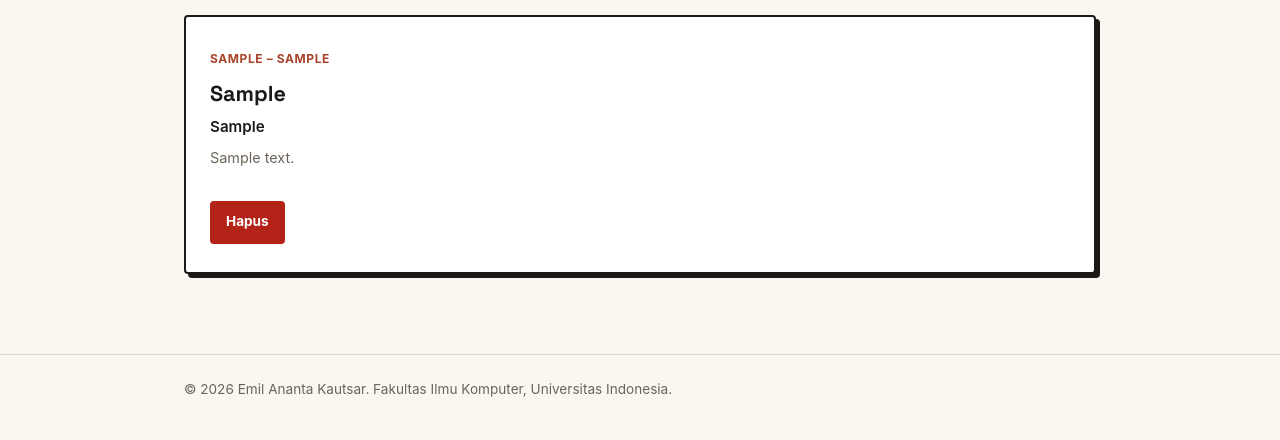
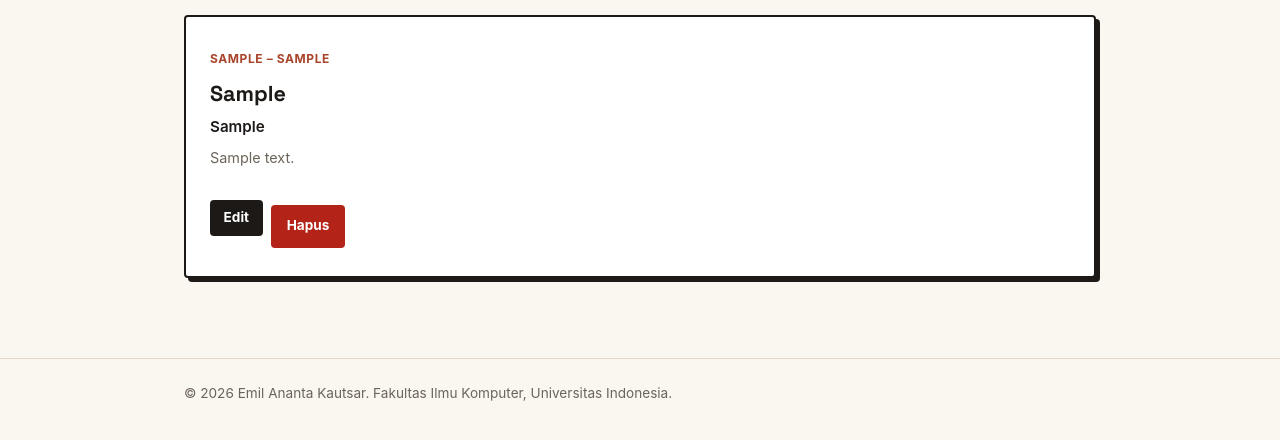
Before and after one commit to KulyJawa/myportofolio, a Django app: page /education/ in a window 1280 px wide. Shown: the part 305-745 px from the top of the page. Run offline with Django 5.2, Linux system fonts and the light colour scheme; tables that the repository leaves empty hold one stand-in row (values such as "Sample post").

Commit message:
Tugas 3: update form, delete action, JSON delivery, refleksi README, dan menambahkan edit(mengubah) data dengan form

```diff
--- a/main/urls.py
+++ b/main/urls.py
@@ -1,6 +1,6 @@
 from django.urls import path
 
-from .views import show_main, show_experience, show_education, get_education_json, delete_education, create_education
+from .views import show_main, show_experience, show_education, get_education_json, delete_education, create_education, edit_education
 
 app_name = "main"
 
@@ -11,4 +11,5 @@ urlpatterns = [
     path("education/add/", create_education, name="create_education"),
     path("education/<uuid:education_id>/delete/", delete_education, name="delete_education"),
     path("api/education/", get_education_json, name="get_education_json"),
+    path("education/<uuid:education_id>/edit/", edit_education, name="edit_education"),
 ]
--- a/main/views.py
+++ b/main/views.py
@@ -49,6 +49,23 @@ def create_education(request):
     }
     return render(request, "education_form.html", context)
 
+# View Mengubah(update) Education
+def edit_education(request, education_id):
+    education = get_object_or_404(Education, pk=education_id)
+    form = EducationForm(request.POST or None, instance=education)
+
+    if request.method == "POST" and form.is_valid():
+        form.save()
+        messages.success(request, "Riwayat pendidikan berhasil diperbarui!")
+        return redirect("main:show_education")
+
+    context = {
+        "name": "Emil Ananta Kautsar",
+        "form": form,
+        "education": education,
+    }
+    return render(request, "education_form.html", context)
+
 # View Menghapus Education
 def delete_education(request, education_id):
     education = get_object_or_404(Education, pk=education_id)
--- a/static/css/style.css
+++ b/static/css/style.css
@@ -533,3 +533,15 @@ h1, .brand {
     gap: 0.75rem;
     margin-top: 1.25rem;
 }
+
+.project-card-actions {
+    margin-top: 1.25rem;
+    display: flex;
+    align-items: center;
+    gap: 0.5rem;
+}
+
+.button-edit {
+    font-size: 0.85rem;
+    padding: 0.45rem 0.85rem;
+}
--- a/templates/education.html
+++ b/templates/education.html
@@ -37,6 +37,7 @@
                             <p class="education-desc">{{ edu.description }}</p>
                         {% endif %}
                         <div class="project-card-actions">
+                            <a href="{% url 'main:edit_education' edu.id %}" class="button button-secondary button-edit">Edit</a>
                             {% include "components/education_delete_modal.html" with edu=edu %}
                         </div>
                     </article>
```
Also changed, not shown: templates/education_form.html (+4 -4 lines).
